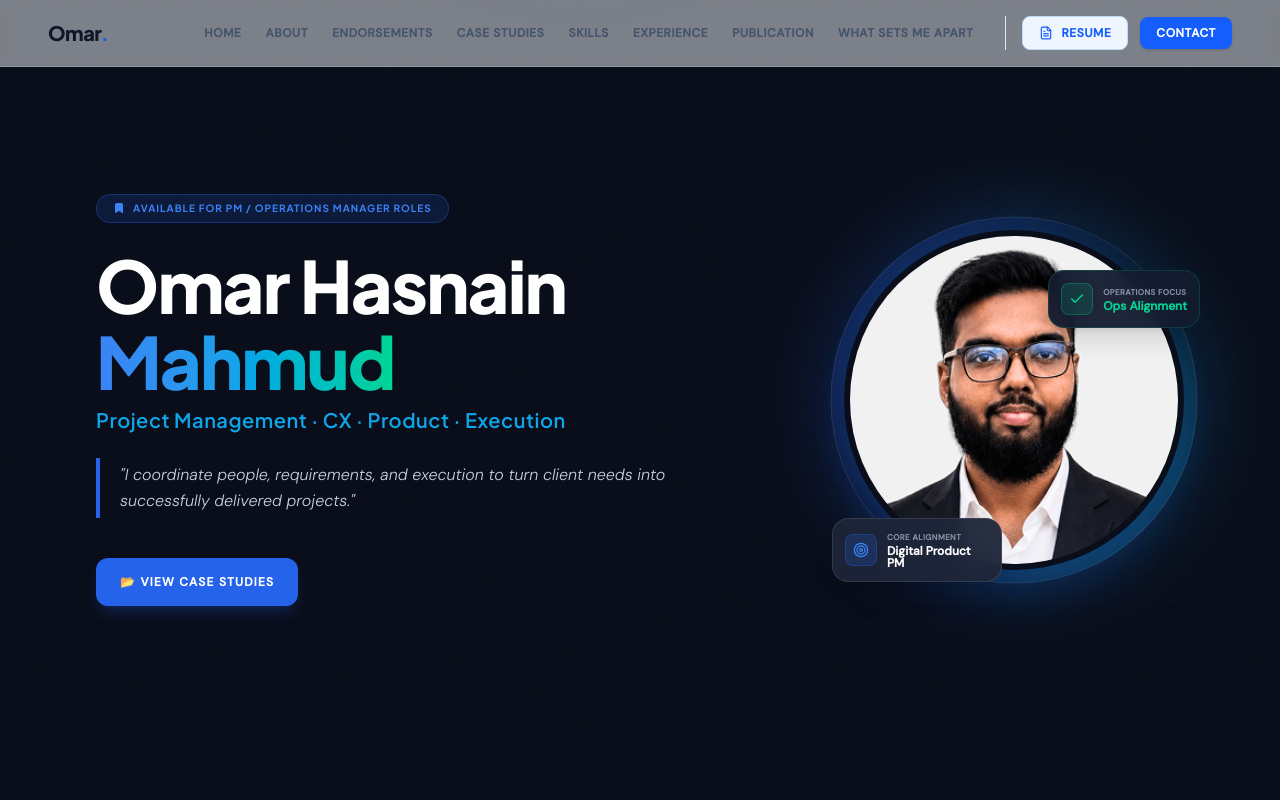
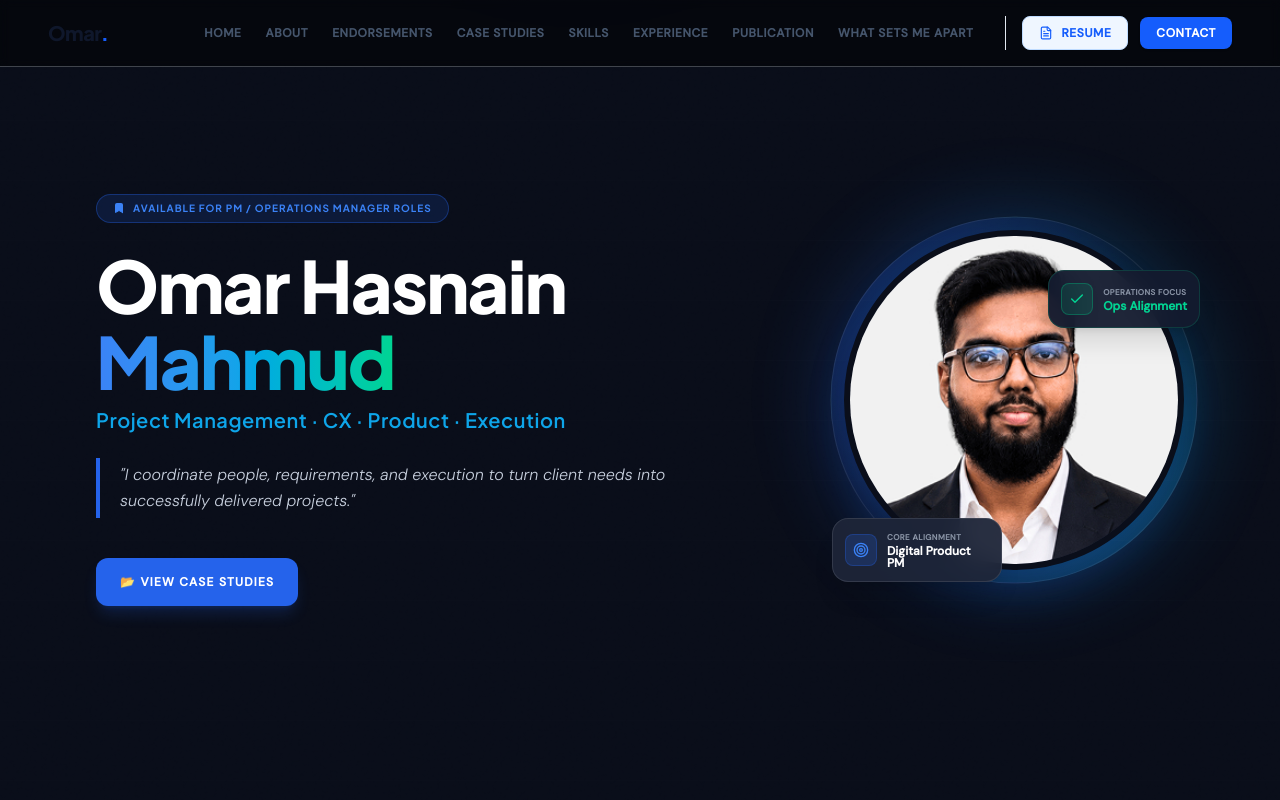
Before and after one commit to omarhasnain/omar-hasnain-mahmud-portfolio, a React (Vite) app: page / in a window 1280 px wide. Shown: the top 800 px of the page. Built offline with nearby package versions, Linux system fonts and the light colour scheme.

Commit message:
v1.0 new content update

```diff
--- a/src/components/Navbar.tsx
+++ b/src/components/Navbar.tsx
@@ -35,7 +35,7 @@ export default function Navbar({ onOpenResume }: NavbarProps) {
       className={`fixed top-0 left-0 right-0 z-50 transition-all duration-300 px-6 md:px-12 ${
         scrolled
           ? "bg-[#000000]/95 backdrop-blur-md shadow-xs border-b border-slate-200/50 py-3"
-          : "bg-[#eef2f6]/50 backdrop-blur-xs border-b border-[#cbd5e1]/30 py-4"
+          : "bg-[#000000]/50 backdrop-blur-xs border-b border-[#cbd5e1]/30 py-4"
       }`}
     >
       <div className="max-w-7xl mx-auto flex items-center justify-between">
```
